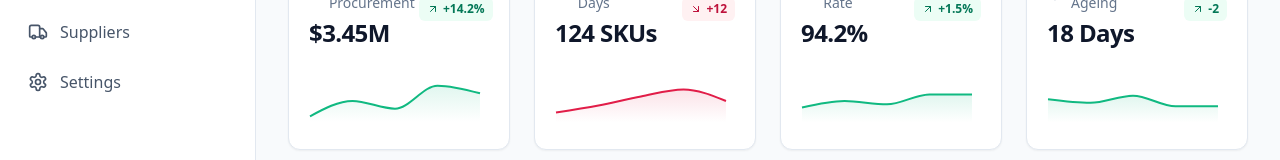
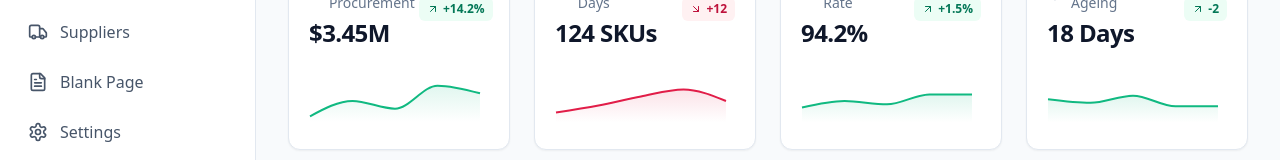
Before and after one commit to Naruto7H/NEXUSWMS, a React (Vite) app: page /dashboard in a window 1280 px wide. Shown: the part 224-384 px from the top of the page. Built offline with nearby package versions, Linux system fonts and the light colour scheme; what @react-pdf/renderer would draw is missing.

Commit message:
Add 'Blank Page' to navigation items in DashboardLayout

```diff
--- a/src/layouts/DashboardLayout.jsx
+++ b/src/layouts/DashboardLayout.jsx
@@ -1,6 +1,6 @@
 import React, { useState, useEffect } from 'react';
 import { Outlet, Link, useLocation, useNavigate } from 'react-router-dom';
-import { LayoutDashboard, Package, ShoppingCart, Truck, Settings, Search, Bell, Sun, Moon, Menu, ChevronLeft, X } from 'lucide-react';
+import { LayoutDashboard, Package, ShoppingCart, Truck, Settings, Search, Bell, Sun, Moon, Menu, ChevronLeft, X, FileText } from 'lucide-react';
 import { useTheme } from '../context/ThemeContext';
 
 export default function DashboardLayout() {
@@ -30,6 +30,7 @@ export default function DashboardLayout() {
     { icon: Package, label: 'Inventory (WMS)', path: '/inventory' },
     { icon: ShoppingCart, label: 'Purchase Orders', path: '/po' },
     { icon: Truck, label: 'Suppliers', path: '/suppliers' },
+    { icon: FileText, label: 'Blank Page', path: '/blank' },
     { icon: Settings, label: 'Settings', path: '/settings' }
   ];
 
```
